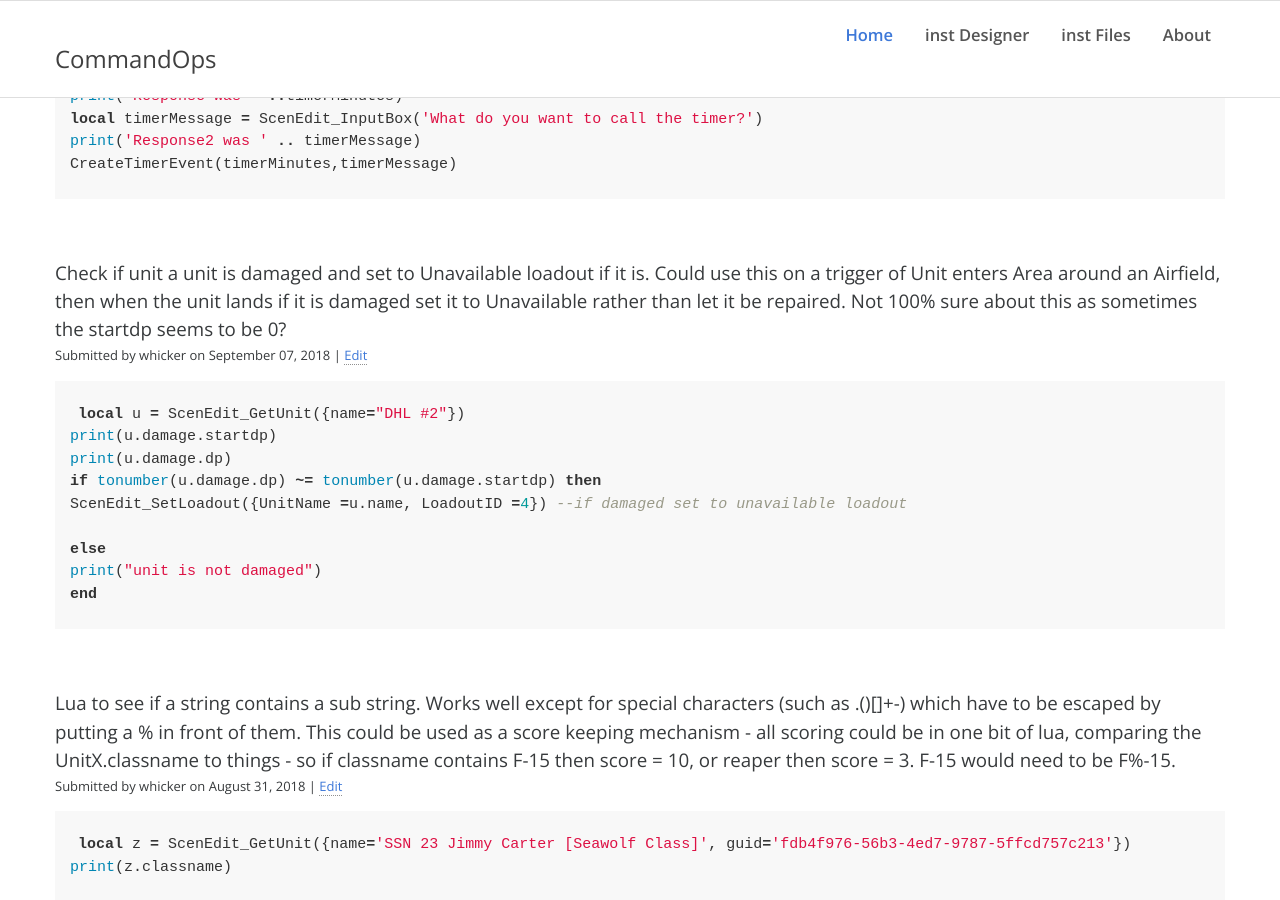
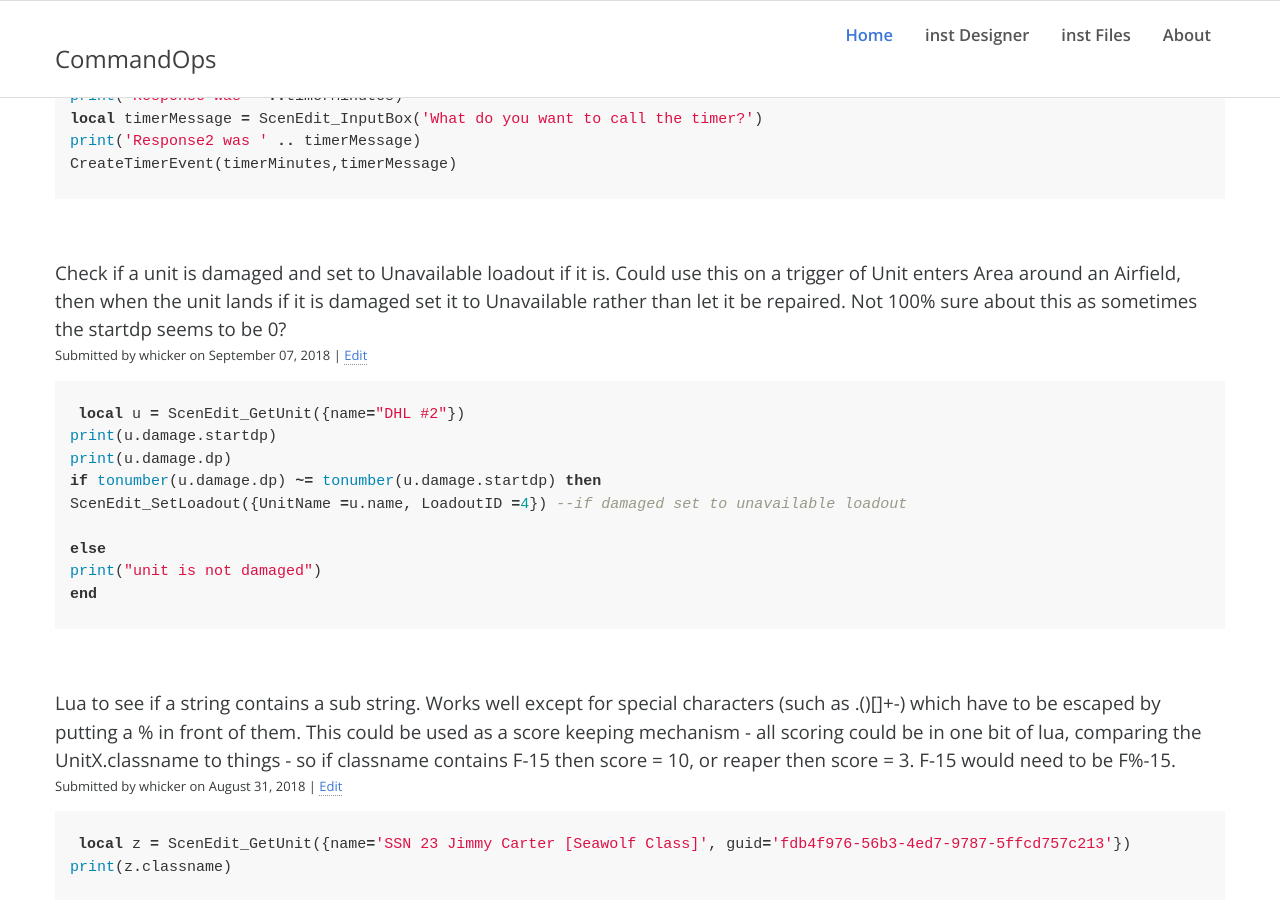
Before and after one commit to commandops/commandops.github.io, a Jekyll site: the page built from index.html, in a window 1280 px wide and 900 px high, scrolled down 3015 px. Built offline with Jekyll 4.4.1, drawn with Linux system fonts in a browser that asks for light colours; comment, search, counter and statistics services are not loaded.

Commit message:
Update -code-entry1536287898641.yml

```diff
--- a/_data/code-samples/-code-entry1536287898641.yml
+++ b/_data/code-samples/-code-entry1536287898641.yml
@@ -1,5 +1,5 @@
 _id: 14011ec0-b247-11e8-afd3-cbef5b601756
 author: whicker
-notes: "Check if unit a unit is damaged and set to Unavailable loadout if it is. Could use this on a trigger of Unit enters Area around an Airfield, then when the unit lands if it is damaged set it to Unavailable rather than let it be repaired.\r\n\r\nNot 100% sure about this as sometimes the startdp seems to be 0?"
+notes: "Check if a unit is damaged and set to Unavailable loadout if it is. Could use this on a trigger of Unit enters Area around an Airfield, then when the unit lands if it is damaged set it to Unavailable rather than let it be repaired.\r\n\r\nNot 100% sure about this as sometimes the startdp seems to be 0?"
 code: "local u = ScenEdit_GetUnit({name=\"DHL #2\"})\r\nprint(u.damage.startdp)\r\nprint(u.damage.dp)\r\nif tonumber(u.damage.dp) ~= tonumber(u.damage.startdp) then\r\nScenEdit_SetLoadout({UnitName =u.name, LoadoutID =4}) --if damaged set to unavailable loadout\r\nelse\r\nprint(\"unit is not damaged\")\r\nend"
 date: 1536287898
```
